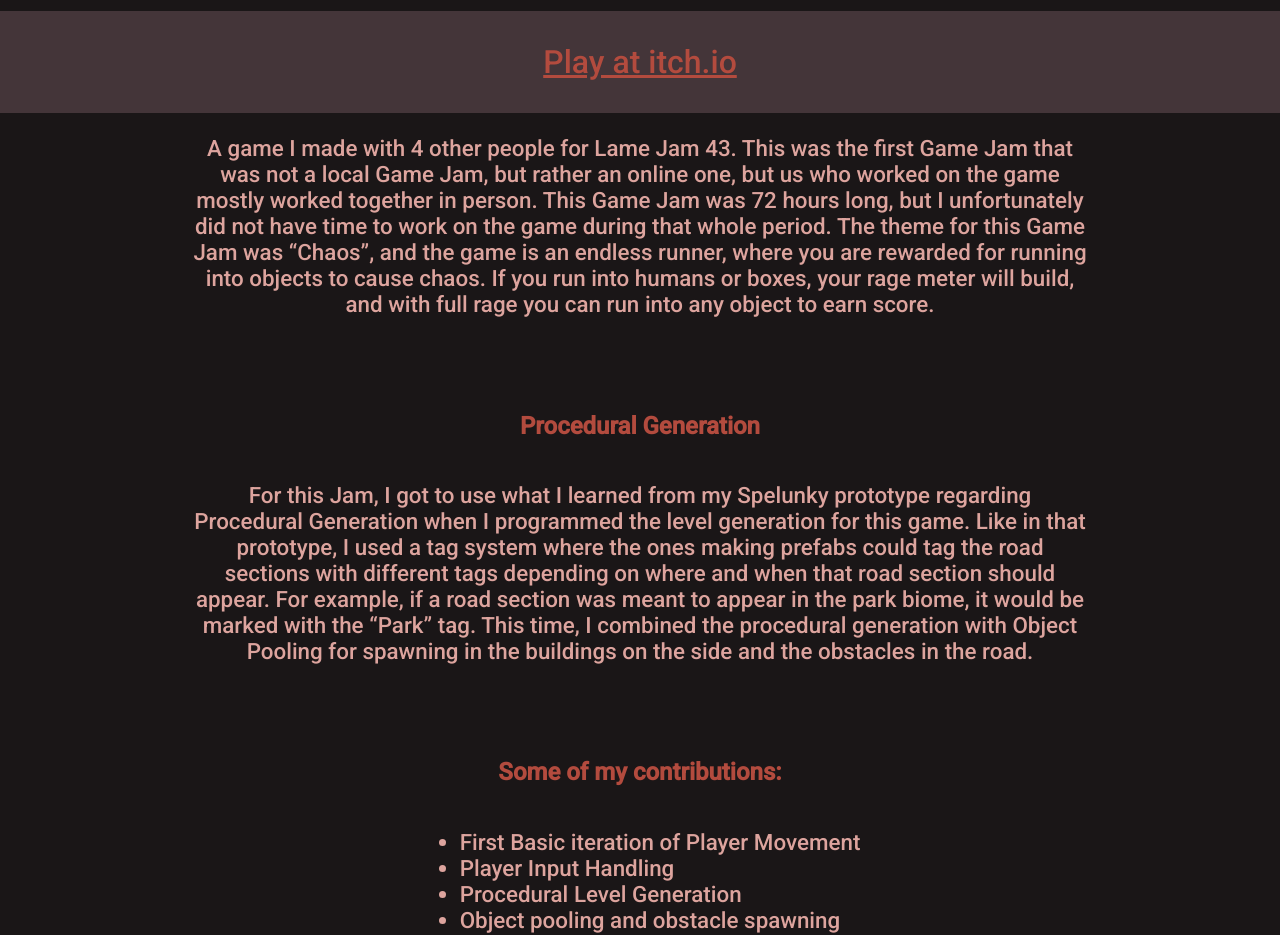
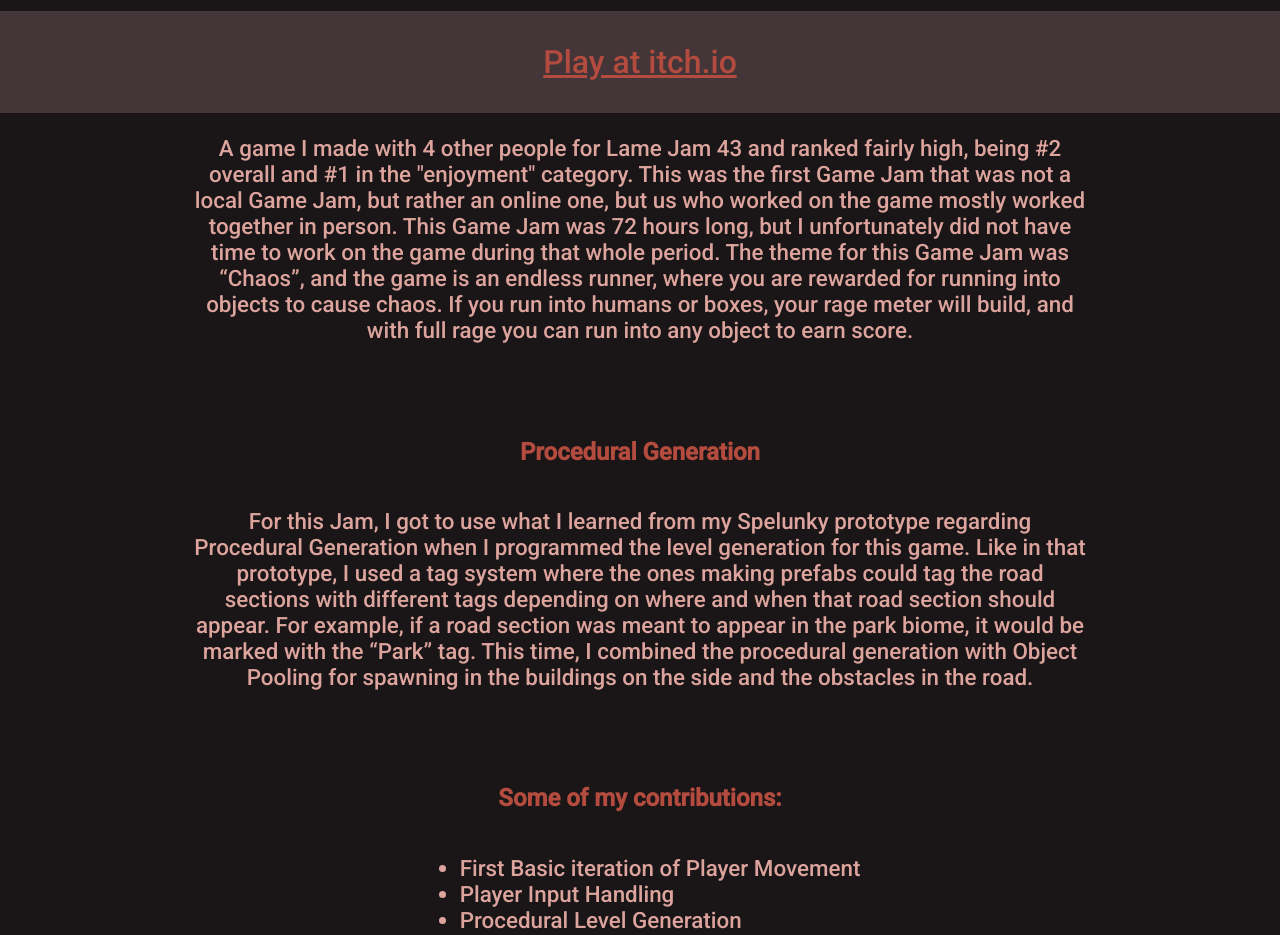
Before and after one commit to Flippers17/Flippers17.github.io, a plain HTML site: page DowntownDestruction.html in a window 1280 px wide. Shown: the part 820-1755 px from the top of the page. Drawn offline with Linux system fonts and the light colour scheme.

Commit message:
Update DowntownDestruction.html

```diff
--- a/DowntownDestruction.html
+++ b/DowntownDestruction.html
@@ -41,7 +41,7 @@
     <a href="https://xsayz.itch.io/run-king-monkey-downtown-destruction" class="downloadLink">Play at itch.io</a>
 
     <p>
-        A game I made with 4 other people for Lame Jam 43. This was the first Game Jam that was not a local Game Jam, but rather an online one, but us who worked on the game mostly worked together in person. This Game Jam was 72 hours long, but I unfortunately did not have time to work on the game during that whole period. The theme for this Game Jam was “Chaos”, and the game is an endless runner, where you are rewarded for running into objects to cause chaos. If you run into humans or boxes, your rage meter will build, and with full rage you can run into any object to earn score.
+        A game I made with 4 other people for Lame Jam 43 and ranked fairly high, being #2 overall and #1 in the "enjoyment" category. This was the first Game Jam that was not a local Game Jam, but rather an online one, but us who worked on the game mostly worked together in person. This Game Jam was 72 hours long, but I unfortunately did not have time to work on the game during that whole period. The theme for this Game Jam was “Chaos”, and the game is an endless runner, where you are rewarded for running into objects to cause chaos. If you run into humans or boxes, your rage meter will build, and with full rage you can run into any object to earn score.
     </p>
 
     <h2>Procedural Generation</h2>
```
